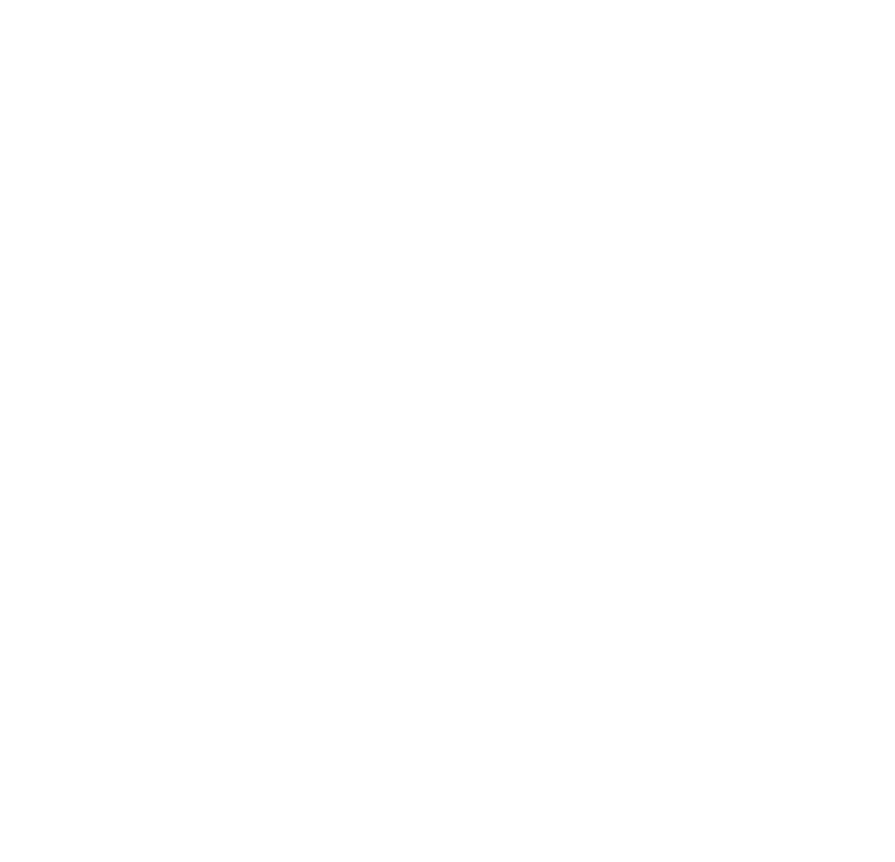
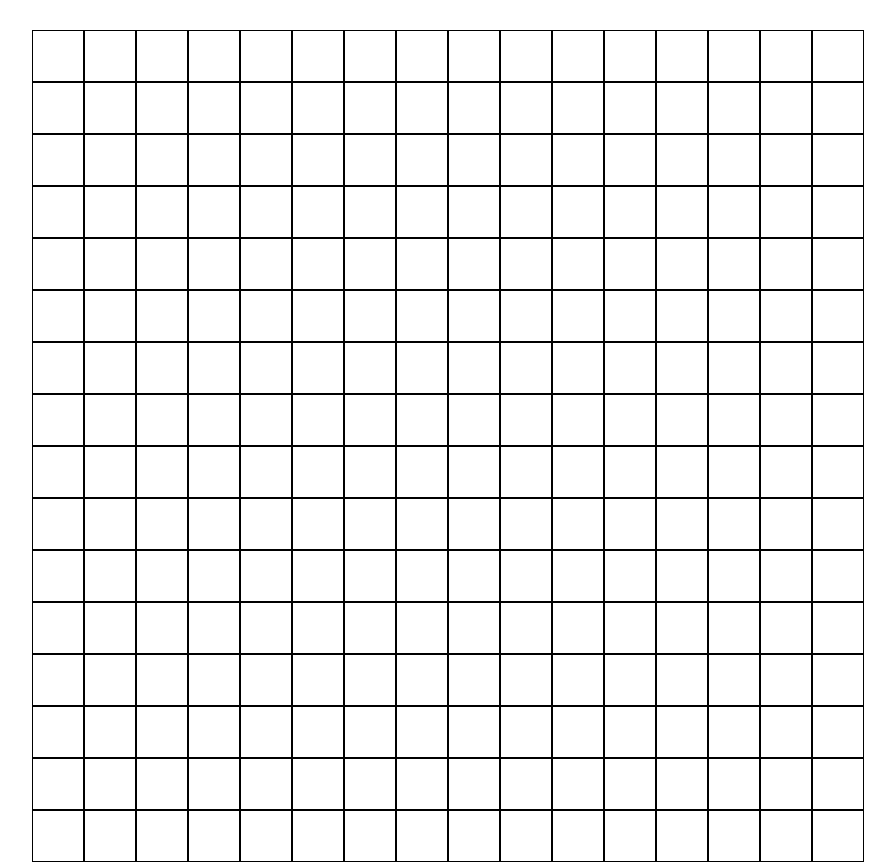
Before and after one commit to jacknb1ack/etch-a-sketch, a plain HTML site: page index.html in a window 1280 px wide. Shown: the whole page, without its empty margins (192-1087 px from the left). Before the commit the page ends 800 px from the top, so only its background shows below. Drawn offline with Linux system fonts and the light colour scheme.

Commit message:
setup initial 16x16 grid

```diff
--- a/index.html
+++ b/index.html
@@ -7,5 +7,7 @@
     <link href="style.css" rel="stylesheet" />
     <script src="script.js" defer></script>
   </head>
-  <body></body>
+  <body>
+    <div class="container"></div>
+  </body>
 </html>
--- a/script.js
+++ b/script.js
@@ -0,0 +1,12 @@
+const container = document.querySelector(".container");
+
+for (let x = 0; x < 16; x++) {
+  const divContainer = document.createElement("div");
+  divContainer.setAttribute("class", "div-container");
+  container.appendChild(divContainer);
+  for (let y = 0; y < 16; y++) {
+    const divBox = document.createElement("div");
+    divBox.setAttribute("class", "div-box");
+    divContainer.appendChild(divBox);
+  }
+}
--- a/style.css
+++ b/style.css
@@ -0,0 +1,23 @@
+* {
+  margin: 0;
+  padding: 0;
+}
+
+.container {
+  display: flex;
+  flex-direction: column;
+  gap: 0;
+  justify-content: center;
+  align-items: center;
+  margin-top: 30px;
+}
+.div-container {
+  display: flex;
+}
+
+.div-box {
+  border: 1px solid black;
+
+  width: 50px;
+  height: 50px;
+}
```
